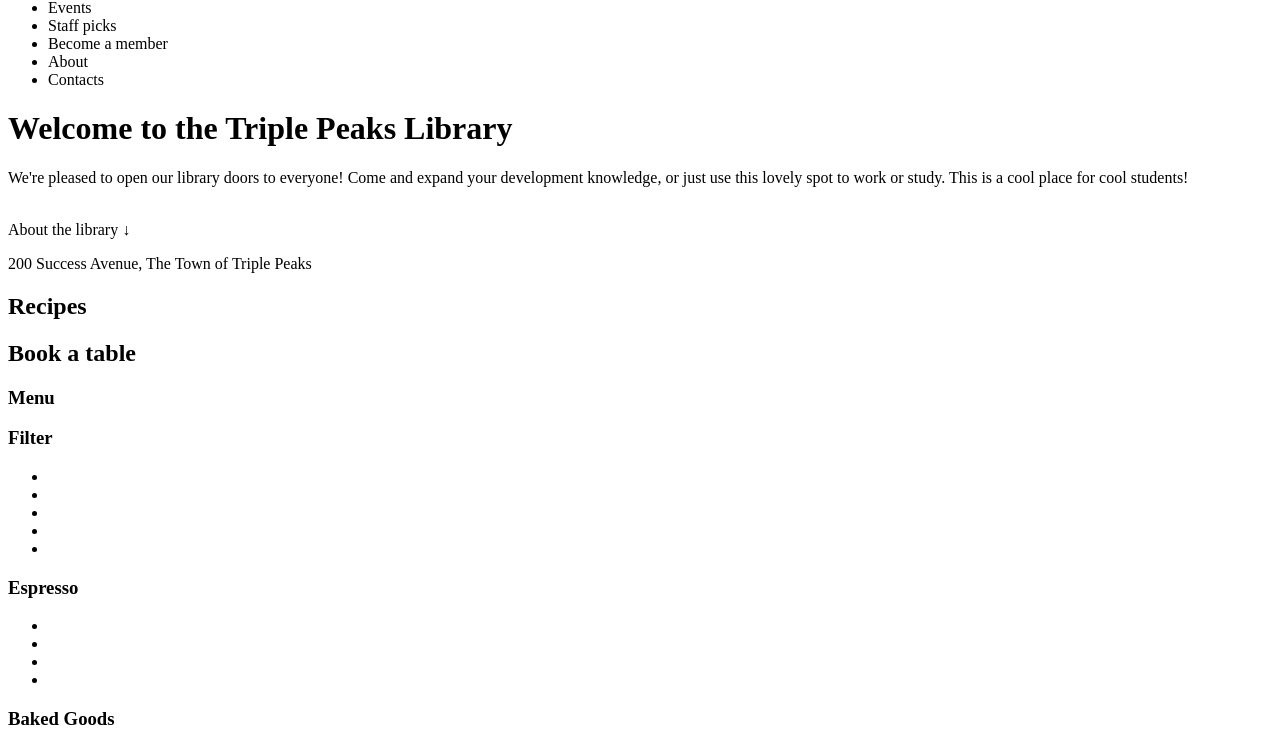
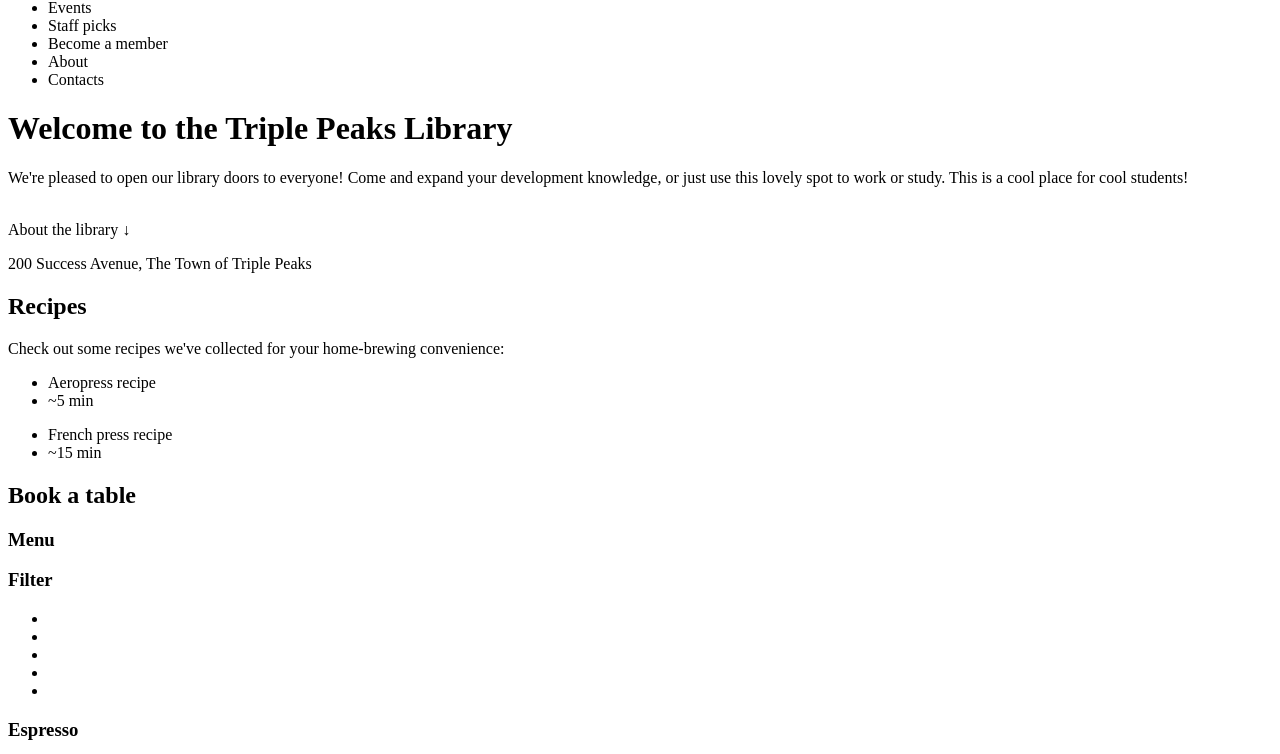
Before and after one commit to aexorn/se-proj-2, a plain HTML site: page index.html in a window 1280 px wide. Shown: the part 43-797 px from the top of the page. Drawn offline with Linux system fonts and the light colour scheme.

Commit message:
reworking of recipe section

```diff
--- a/index.html
+++ b/index.html
@@ -48,7 +48,9 @@
                 class="header__image"
               />
               <div class="header__footer">
-                <a class="header__link">About the library &darr;</a>
+                <a class="header__link">
+                    About the library &darr;
+                </a>
                 <p class="header__address">
                   200 Success Avenue, The Town of Triple Peaks
                 </p>
@@ -57,10 +59,41 @@
 <!-- RECIPE VIDEO SECTION -->
             <main class="content">
                 <section class="recipes">
-                    <h2 class="recipes__heading">Recipes</h2>
-                    <p class="recipes__description"></p>
-                    <div class="aero"></div>
-                    <div class="french"></div>
+                    <h2 class="recipes__heading">
+                        Recipes
+                    </h2>
+                     <p class="recipes__description">
+                        Check out some recipes we've collected
+                        for your home-brewing convenience:
+                     </p>
+                    <div class="recipe__videos">
+                        <div class="recipe__video-card">
+                            <!-- input mediaplayer -->
+                             <ul class="recipe__video__subtext">
+                                <p class="recipe__video__subtext">
+                                    <li class="recipe__video__subtext_press">
+                                        Aeropress recipe
+                                    </li>
+                                    <li class="recipe__video__subtext_time">
+                                        ~5 min
+                                    </li>
+                                </p>
+                            </ul>
+                        </div>
+                        <div class="recipe__video-card">
+                            <!-- input mediaplayer -->
+                             <ul class="recipe__video__subtext">
+                                <p class="recipe__video__subtext">
+                                    <li class="recipe__video__subtext_press">
+                                        French press recipe
+                                    </li>
+                                    <li class="recipe__video__subtext_time">
+                                        ~15 min
+                                    </li>
+                                </p>
+                            </ul>
+                        </div>
+                    </div>
                 </section>
 <!-- END RECIPE VIDEO SECTION -->
 <!-- FORM -->
```
